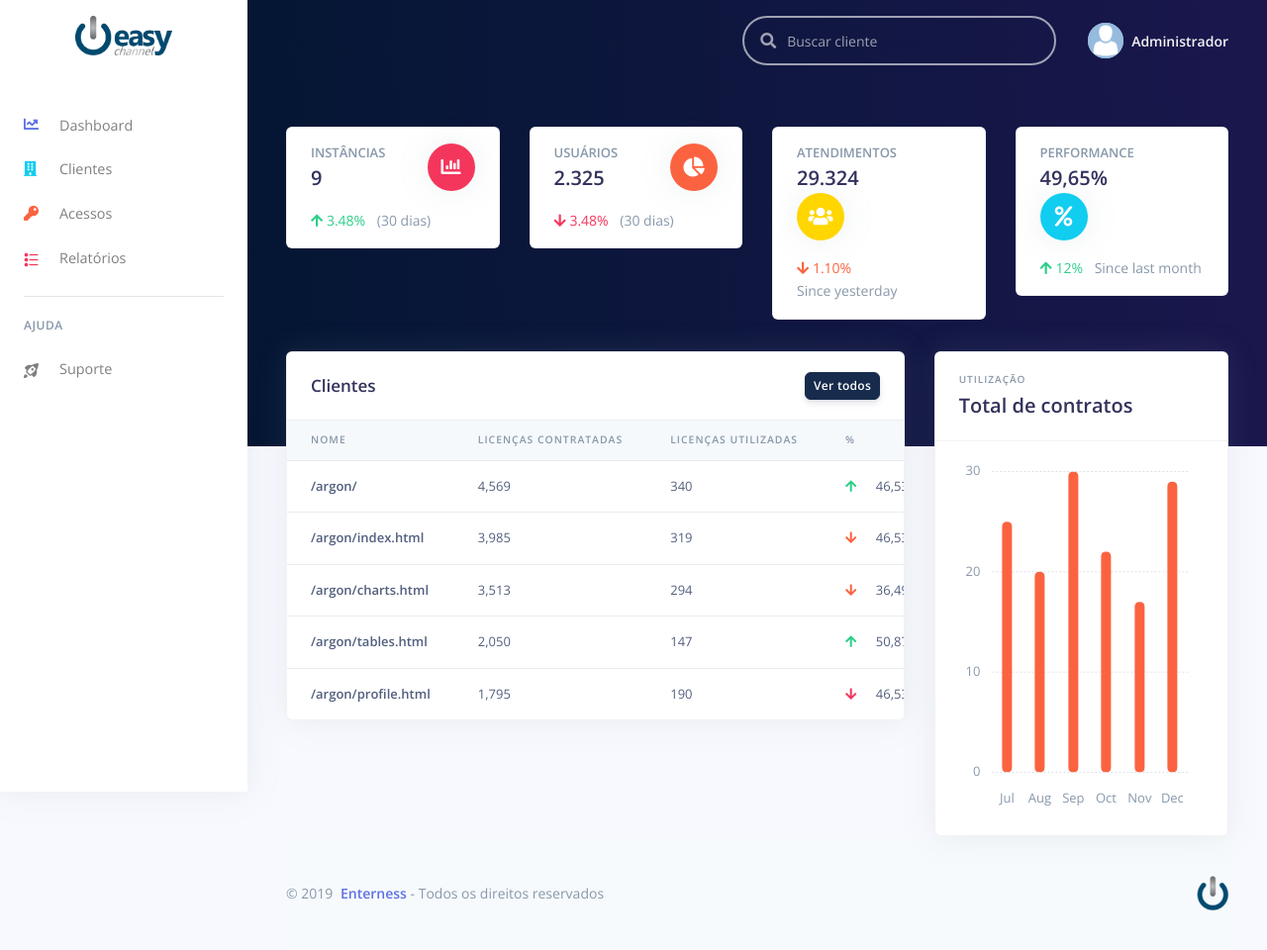
After one commit to alissonpelizaro/licencas, a CodeIgniter app: page /licencas/inicio in a window 1280 px wide. The commit adds this page. Shown: the whole page at 99% size. Run offline with CodeIgniter, Linux system fonts and the light colour scheme.

```diff
--- a/application/config/database.php
+++ b/application/config/database.php
@@ -78,7 +78,7 @@ $db['default'] = array(
 	'hostname' => 'localhost',
 	'username' => 'root',
 	'password' => '',
-	'database' => 'my_omni',
+	'database' => 'easy_licence',
 	'dbdriver' => 'mysqli',
 	'dbprefix' => '',
 	'pconnect' => FALSE,
--- /dev/null
+++ b/application/controllers/Inicio.php
@@ -0,0 +1,27 @@
+<?php
+defined('BASEPATH') OR exit('No direct script access allowed');
+
+class Inicio extends CI_Controller {
+
+	/**
+	 * Index Page for this controller.
+	 *
+	 * Maps to the following URL
+	 * 		http://example.com/index.php/welcome
+	 *	- or -
+	 * 		http://example.com/index.php/welcome/index
+	 *	- or -
+	 * Since this controller is set as the default controller in
+	 * config/routes.php, it's displayed at http://example.com/
+	 *
+	 * So any other public methods not prefixed with an underscore will
+	 * map to /index.php/welcome/<method_name>
+	 * @see https://codeigniter.com/user_guide/general/urls.html
+	 */
+	public function index()	{
+
+
+		$this->load->view('inicio');
+	}
+
+}
--- a/application/models/login_model.php
+++ b/application/models/login_model.php
@@ -10,7 +10,7 @@ class Login_model extends My_model {
 
 	public function checkLogin($user, $pass){
 	 	$ret = $this->db->get_where('user', [
-			'usuario' => $user,
+			'login' => $user,
 			'senha' => $pass
 		]);
 
--- /dev/null
+++ b/application/views/inicio.php
@@ -0,0 +1,261 @@
+<?php
+defined('BASEPATH') OR exit('No direct script access allowed');
+
+include 'assets/inc/head.php';
+?>
+
+<body>
+  <?php include 'assets/inc/sidebar.php'; ?>
+  <!-- Main content -->
+  <div class="main-content">
+    <?php include 'assets/inc/navbar.php'; ?>
+    <!-- Header -->
+    <div class="header bg-gradient-default pb-8 pt-5 pt-md-8">
+      <div class="container-fluid">
+        <div class="header-body">
+          <!-- Card stats -->
+          <div class="row">
+            <div class="col-xl-3 col-lg-6">
+              <div class="card card-stats mb-4 mb-xl-0">
+                <div class="card-body">
+                  <div class="row">
+                    <div class="col">
+                      <h5 class="card-title text-uppercase text-muted mb-0">Instâncias</h5>
+                      <span class="h2 font-weight-bold mb-0">9</span>
+                    </div>
+                    <div class="col-auto">
+                      <div class="icon icon-shape bg-danger text-white rounded-circle shadow">
+                        <i class="fas fa-chart-bar"></i>
+                      </div>
+                    </div>
+                  </div>
+                  <p class="mt-3 mb-0 text-muted text-sm">
+                    <span class="text-success mr-2"><i class="fa fa-arrow-up"></i> 3.48%</span>
+                    <span class="text-nowrap">(30 dias)</span>
+                  </p>
+                </div>
+              </div>
+            </div>
+            <div class="col-xl-3 col-lg-6">
+              <div class="card card-stats mb-4 mb-xl-0">
+                <div class="card-body">
+                  <div class="row">
+                    <div class="col">
+                      <h5 class="card-title text-uppercase text-muted mb-0">Usuários</h5>
+                      <span class="h2 font-weight-bold mb-0">2.325</span>
+                    </div>
+                    <div class="col-auto">
+                      <div class="icon icon-shape bg-warning text-white rounded-circle shadow">
+                        <i class="fas fa-chart-pie"></i>
+                      </div>
+                    </div>
+                  </div>
+                  <p class="mt-3 mb-0 text-muted text-sm">
+                    <span class="text-danger mr-2"><i class="fas fa-arrow-down"></i> 3.48%</span>
+                    <span class="text-nowrap">(30 dias)</span>
+                  </p>
+                </div>
+              </div>
+            </div>
+            <div class="col-xl-3 col-lg-6">
+              <div class="card card-stats mb-4 mb-xl-0">
+                <div class="card-body">
+                  <div class="row">
+                    <div class="col">
+                      <h5 class="card-title text-uppercase text-muted mb-0">Atendimentos</h5>
+                      <span class="h2 font-weight-bold mb-0">29.324</span>
+                    </div>
+                    <div class="col-auto">
+                      <div class="icon icon-shape bg-yellow text-white rounded-circle shadow">
+                        <i class="fas fa-users"></i>
+                      </div>
+                    </div>
+                  </div>
+                  <p class="mt-3 mb-0 text-muted text-sm">
+                    <span class="text-warning mr-2"><i class="fas fa-arrow-down"></i> 1.10%</span>
+                    <span class="text-nowrap">Since yesterday</span>
+                  </p>
+                </div>
+              </div>
+            </div>
+            <div class="col-xl-3 col-lg-6">
+              <div class="card card-stats mb-4 mb-xl-0">
+                <div class="card-body">
+                  <div class="row">
+                    <div class="col">
+                      <h5 class="card-title text-uppercase text-muted mb-0">Performance</h5>
+                      <span class="h2 font-weight-bold mb-0">49,65%</span>
+                    </div>
+                    <div class="col-auto">
+                      <div class="icon icon-shape bg-info text-white rounded-circle shadow">
+                        <i class="fas fa-percent"></i>
+                      </div>
+                    </div>
+                  </div>
+                  <p class="mt-3 mb-0 text-muted text-sm">
+                    <span class="text-success mr-2"><i class="fas fa-arrow-up"></i> 12%</span>
+                    <span class="text-nowrap">Since last month</span>
+                  </p>
+                </div>
+              </div>
+            </div>
+          </div>
+        </div>
+      </div>
+    </div>
+    <!-- Page content -->
+    <div class="container-fluid mt--7">
+      <div class="row">
+        <div class="col-xl-8 mb-5 mb-xl-0">
+          <div class="card shadow">
+            <div class="card-header border-0">
+              <div class="row align-items-center">
+                <div class="col">
+                  <h3 class="mb-0">Clientes</h3>
+                </div>
+                <div class="col text-right">
+                  <a href="#!" class="btn btn-sm btn-primary">Ver todos</a>
+                </div>
+              </div>
+            </div>
+            <div class="table-responsive">
+              <!-- Projects table -->
+              <table class="table align-items-center table-flush">
+                <thead class="thead-light">
+                  <tr>
+                    <th scope="col">Nome</th>
+                    <th scope="col">Licenças contratadas</th>
+                    <th scope="col">Licenças utilizadas</th>
+                    <th scope="col">%</th>
+                  </tr>
+                </thead>
+                <tbody>
+                  <tr>
+                    <th scope="row">
+                      /argon/
+                    </th>
+                    <td>
+                      4,569
+                    </td>
+                    <td>
+                      340
+                    </td>
+                    <td>
+                      <i class="fas fa-arrow-up text-success mr-3"></i> 46,53%
+                    </td>
+                  </tr>
+                  <tr>
+                    <th scope="row">
+                      /argon/index.html
+                    </th>
+                    <td>
+                      3,985
+                    </td>
+                    <td>
+                      319
+                    </td>
+                    <td>
+                      <i class="fas fa-arrow-down text-warning mr-3"></i> 46,53%
+                    </td>
+                  </tr>
+                  <tr>
+                    <th scope="row">
+                      /argon/charts.html
+                    </th>
+                    <td>
+                      3,513
+                    </td>
+                    <td>
+                      294
+                    </td>
+                    <td>
+                      <i class="fas fa-arrow-down text-warning mr-3"></i> 36,49%
+                    </td>
+                  </tr>
+                  <tr>
+                    <th scope="row">
+                      /argon/tables.html
+                    </th>
+                    <td>
+                      2,050
+                    </td>
+                    <td>
+                      147
+                    </td>
+                    <td>
+                      <i class="fas fa-arrow-up text-success mr-3"></i> 50,87%
+                    </td>
+                  </tr>
+                  <tr>
+                    <th scope="row">
+                      /argon/profile.html
+                    </th>
+                    <td>
+                      1,795
+                    </td>
+                    <td>
+                      190
+                    </td>
+                    <td>
+                      <i class="fas fa-arrow-down text-danger mr-3"></i> 46,53%
+                    </td>
+                  </tr>
+                </tbody>
+              </table>
+            </div>
+          </div>
+        </div>
+
+
+
+        <div class="col-xl-4">
+          <div class="card shadow">
+            <div class="card-header bg-transparent">
+              <div class="row align-items-center">
+                <div class="col">
+                  <h6 class="text-uppercase text-muted ls-1 mb-1">Utilização</h6>
+                  <h2 class="mb-0">Total de contratos</h2>
+                </div>
+              </div>
+            </div>
+            <div class="card-body">
+              <!-- Chart -->
+              <div class="chart">
+                <canvas id="chart-orders" class="chart-canvas"></canvas>
+              </div>
+            </div>
+          </div>
+        </div>
+      </div>
+
+      <!-- Footer -->
+      <footer class="footer">
+        <div class="row align-items-center justify-content-xl-between">
+          <div class="col-xl-6">
+            <div class="copyright text-center text-xl-left text-muted">
+              &copy; 2019 <a href="https://www.enterness.com" class="font-weight-bold ml-1" target="_blank">Enterness</a> - Todos os direitos reservados
+            </div>
+          </div>
+          <div class="col-xl-6">
+            <ul class="nav nav-footer justify-content-center justify-content-xl-end">
+              <li class="nav-item">
+                <img src="./assets/img/brand/favicon.png" height="35px" alt="Enterness">
+              </li>
+            </ul>
+          </div>
+        </div>
+      </footer>
+    </div>
+  </div>
+  <!-- Argon Scripts -->
+  <!-- Core -->
+  <script src="./assets/vendor/jquery/dist/jquery.min.js"></script>
+  <script src="./assets/vendor/bootstrap/dist/js/bootstrap.bundle.min.js"></script>
+  <!-- Optional JS -->
+  <script src="./assets/vendor/chart.js/dist/Chart.min.js"></script>
+  <script src="./assets/vendor/chart.js/dist/Chart.extension.js"></script>
+  <!-- Argon JS -->
+  <script src="./assets/js/argon.js?v=1.0.0"></script>
+</body>
+
+</html>
--- a/application/views/login.php
+++ b/application/views/login.php
@@ -3,6 +3,8 @@ defined('BASEPATH') OR exit('No direct script access allowed');
 
 include 'assets/inc/head.php';
 ?>
+<body class="bg-default">
+  <div class="main-content ">
     <!-- Navbar -->
     <nav class="navbar navbar-top navbar-horizontal navbar-expand-md navbar-dark">
       <div class="container">
@@ -55,7 +57,7 @@ include 'assets/inc/head.php';
                     <div class="input-group-prepend">
                       <span class="input-group-text"><i class="fa fa-user-circle" aria-hidden="true"></i></span>
                     </div>
-                <input class="form-control pl-3" name="login" placeholder="Usuário" maxlength="30" type="text">
+                    <input class="form-control pl-3" required name="login" placeholder="Usuário" maxlength="30" type="text">
                   </div>
                 </div>
                 <div class="form-group">
@@ -63,7 +65,7 @@ include 'assets/inc/head.php';
                     <div class="input-group-prepend">
                       <span class="input-group-text"><i class="fas fa-unlock-alt"></i></span>
                     </div>
-                <input class="form-control pl-3" name="password" placeholder="Senha" maxlength="30" type="password">
+                    <input class="form-control pl-3" required name="password" placeholder="Senha" maxlength="30" type="password">
                   </div>
                 </div>
                 <div class="text-center">
--- a/assets/inc/head.php
+++ b/assets/inc/head.php
@@ -16,7 +16,6 @@
   <link href="<?php echo base_url(); ?>assets/vendor/@fortawesome/fontawesome-free/css/all.min.css" rel="stylesheet">
   <!-- Argon CSS -->
   <link type="text/css" href="<?php echo base_url(); ?>assets/css/argon.css?v=1.0.0" rel="stylesheet">
+  <link type="text/css" href="<?php echo base_url(); ?>assets/css/mystyle.css" rel="stylesheet">
+
 </head>
-
-<body class="bg-default">
-  <div class="main-content ">
--- /dev/null
+++ b/assets/inc/navbar.php
@@ -0,0 +1,59 @@
+<!-- Top navbar -->
+<nav class="navbar navbar-top navbar-expand-md navbar-dark" id="navbar-main">
+  <div class="container-fluid">
+    <!-- Brand -->
+    <?php if(isset($page)){
+      ?>
+      <a class="h4 mb-0 text-white text-uppercase d-none d-lg-inline-block" href="<?php echo base_url(); ?><?php echo $page->dir ?>"><?php echo $page->name ?></a>
+      <?php
+    } ?>
+    <!-- Form -->
+    <form class="navbar-search navbar-search-dark form-inline mr-3 d-none d-md-flex ml-lg-auto">
+      <div class="form-group mb-0">
+        <div class="input-group input-group-alternative">
+          <div class="input-group-prepend">
+            <span class="input-group-text"><i class="fas fa-search"></i></span>
+          </div>
+          <input class="form-control" placeholder="Buscar cliente" type="text">
+        </div>
+      </div>
+    </form>
+    <!-- User -->
+    <ul class="navbar-nav align-items-center d-none d-md-flex">
+      <li class="nav-item dropdown">
+        <a class="nav-link pr-0" href="#" role="button" data-toggle="dropdown" aria-haspopup="true" aria-expanded="false">
+          <div class="media align-items-center">
+            <span class="avatar avatar-sm rounded-circle">
+              <img alt="Image placeholder" src="./assets/img/theme/default.jpg">
+            </span>
+            <div class="media-body ml-2 d-none d-lg-block">
+              <span class="mb-0 text-sm  font-weight-bold">Administrador</span>
+            </div>
+          </div>
+        </a>
+        <div class="dropdown-menu dropdown-menu-arrow dropdown-menu-right">
+          <div class=" dropdown-header noti-title">
+            <h6 class="text-overflow m-0">Olá, Fulano!</h6>
+          </div>
+          <a href="#!" class="dropdown-item">
+            <i class="ni ni-single-02"></i>
+            <span>Meu perfil</span>
+          </a>
+          <a href="#!" class="dropdown-item">
+            <i class="ni ni-settings-gear-65"></i>
+            <span>Configurações</span>
+          </a>
+          <a href="#!" class="dropdown-item">
+            <i class="ni ni-support-16"></i>
+            <span>Ajuda</span>
+          </a>
+          <div class="dropdown-divider"></div>
+          <a href="#!" class="dropdown-item">
+            <i class="ni ni-user-run"></i>
+            <span>Sair</span>
+          </a>
+        </div>
+      </li>
+    </ul>
+  </div>
+</nav>
--- /dev/null
+++ b/assets/inc/sidebar.php
@@ -0,0 +1,112 @@
+<!-- Sidenav -->
+<nav class="navbar navbar-vertical fixed-left navbar-expand-md navbar-light bg-white" id="sidenav-main">
+  <div class="container-fluid">
+    <!-- Toggler -->
+    <button class="navbar-toggler" type="button" data-toggle="collapse" data-target="#sidenav-collapse-main" aria-controls="sidenav-main" aria-expanded="false" aria-label="Toggle navigation">
+      <span class="navbar-toggler-icon"></span>
+    </button>
+    <!-- Brand -->
+    <a class="navbar-brand pt-0" href="<?php echo base_url(); ?>inicio">
+      <img src="./assets/img/brand/blue.png" class="navbar-brand-img" alt="...">
+    </a>
+    <!-- User -->
+    <ul class="nav align-items-center d-md-none">
+      <li class="nav-item dropdown">
+        <a class="nav-link" href="#" role="button" data-toggle="dropdown" aria-haspopup="true" aria-expanded="false">
+          <div class="media align-items-center">
+            <span class="avatar avatar-sm rounded-circle">
+              <img alt="Image placeholder" src="./assets/img/theme/default.jpg">
+            </span>
+          </div>
+        </a>
+        <div class="dropdown-menu dropdown-menu-arrow dropdown-menu-right">
+          <div class=" dropdown-header noti-title">
+            <h6 class="text-overflow m-0">Olá, Fulano!</h6>
+          </div>
+          <a href="#!" class="dropdown-item">
+            <i class="ni ni-single-02"></i>
+            <span>Meu perfil</span>
+          </a>
+          <a href="#!" class="dropdown-item">
+            <i class="ni ni-settings-gear-65"></i>
+            <span>Configurações</span>
+          </a>
+          <a href="#!" class="dropdown-item">
+            <i class="ni ni-support-16"></i>
+            <span>Suporte</span>
+          </a>
+          <div class="dropdown-divider"></div>
+          <a href="#!" class="dropdown-item">
+            <i class="ni ni-user-run"></i>
+            <span>Sair</span>
+          </a>
+        </div>
+      </li>
+    </ul>
+    <!-- Collapse -->
+    <div class="collapse navbar-collapse" id="sidenav-collapse-main">
+      <!-- Collapse header -->
+      <div class="navbar-collapse-header d-md-none">
+        <div class="row">
+          <div class="col-6 collapse-brand">
+            <a href="<?php echo base_url(); ?>inicio">
+              <img src="./assets/img/brand/blue.png">
+            </a>
+          </div>
+          <div class="col-6 collapse-close">
+            <button type="button" class="navbar-toggler" data-toggle="collapse" data-target="#sidenav-collapse-main" aria-controls="sidenav-main" aria-expanded="false" aria-label="Toggle sidenav">
+              <span></span>
+              <span></span>
+            </button>
+          </div>
+        </div>
+      </div>
+      <!-- Form -->
+      <form class="mt-4 mb-3 d-md-none">
+        <div class="input-group input-group-rounded input-group-merge">
+          <input type="search" class="form-control form-control-rounded form-control-prepended" placeholder="Search" aria-label="Search">
+          <div class="input-group-prepend">
+            <div class="input-group-text">
+              <span class="fa fa-search"></span>
+            </div>
+          </div>
+        </div>
+      </form>
+      <!-- Navigation -->
+      <ul class="navbar-nav">
+        <li class="nav-item">
+          <a class="nav-link" href="<?php echo base_url(); ?>inicio">
+            <i class="fas fa-chart-line text-primary"></i> Dashboard
+          </a>
+        </li>
+        <li class="nav-item">
+          <a class="nav-link" href="<?php echo base_url(); ?>clientes">
+            <i class="fas fa-building text-info"></i> Clientes
+          </a>
+        </li>
+        <li class="nav-item">
+          <a class="nav-link" href="#!">
+            <i class="fas fa-key text-orange"></i>Acessos
+          </a>
+        </li>
+        <li class="nav-item">
+          <a class="nav-link" href="#!">
+            <i class="ni ni-bullet-list-67 text-red"></i> Relatórios
+          </a>
+        </li>
+      </ul>
+      <!-- Divider -->
+      <hr class="my-3">
+      <!-- Heading -->
+      <h6 class="navbar-heading text-muted">Ajuda</h6>
+      <!-- Navigation -->
+      <ul class="navbar-nav mb-md-3">
+        <li class="nav-item">
+          <a class="nav-link" href="#!">
+            <i class="ni ni-spaceship"></i> Suporte
+          </a>
+        </li>
+      </ul>
+    </div>
+  </div>
+</nav>
```
Also changed, not shown: application/controllers/Login.php (+2 -11 lines), assets/css/mystyle.css (added), assets/img/brand/blue.png, assets/img/brand/white.png, assets/img/theme/default.jpg (added). Lines whose indentation alone changed are shown as unchanged.
